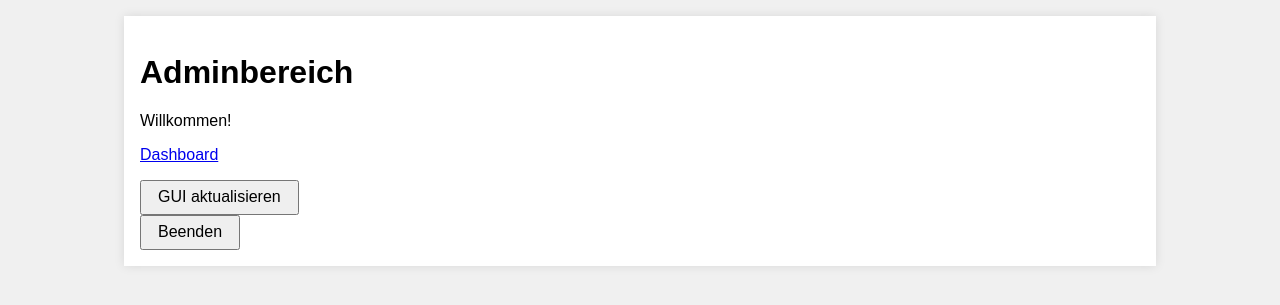
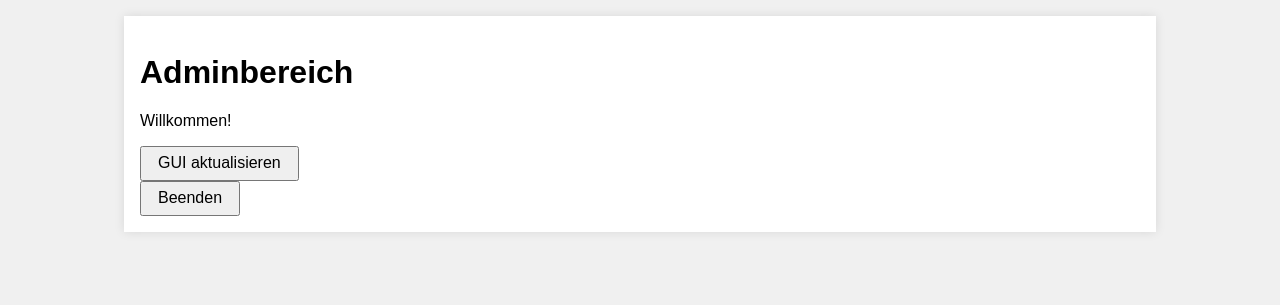
Before and after one commit to paujannick/getraenkekasse, a Flask app: page / in a window 1280 px wide. Shown: the part 56-361 px from the top of the page. Run offline with Flask 2, Linux system fonts and the light colour scheme; the visitor is signed in with stand-in values (Sample User, id 1); data comes from the database, SQL or seed files in the repository.

Commit message:
Revert "Add dashboard link and fix RFID import"

```diff
--- a/src/models.py
+++ b/src/models.py
@@ -4,6 +4,7 @@ import sqlite3
 
 from .database import get_connection, get_setting, set_setting
 
+from . import rfid
 
 # Maximum number of transactions to keep in the log
 MAX_TRANSACTIONS = 10000
@@ -292,8 +293,6 @@ def get_drinks_below_min(conn: Optional[sqlite3.Connection] = None) -> list[Drin
 
 def rfid_read_for_web() -> Optional[str]:
     """Read a UID for the web interface using the normal reader dialog."""
-    from . import rfid
-
     return rfid.read_uid()
 
 
--- a/src/web/templates/index.html
+++ b/src/web/templates/index.html
@@ -2,7 +2,6 @@
 {% block content %}
 <h1>Adminbereich</h1>
 <p>Willkommen!</p>
-<p><a href="{{ url_for('dashboard') }}">Dashboard</a></p>
 
 <form method="post" action="{{ url_for('refresh') }}">
     <button type="submit">GUI aktualisieren</button>
```
